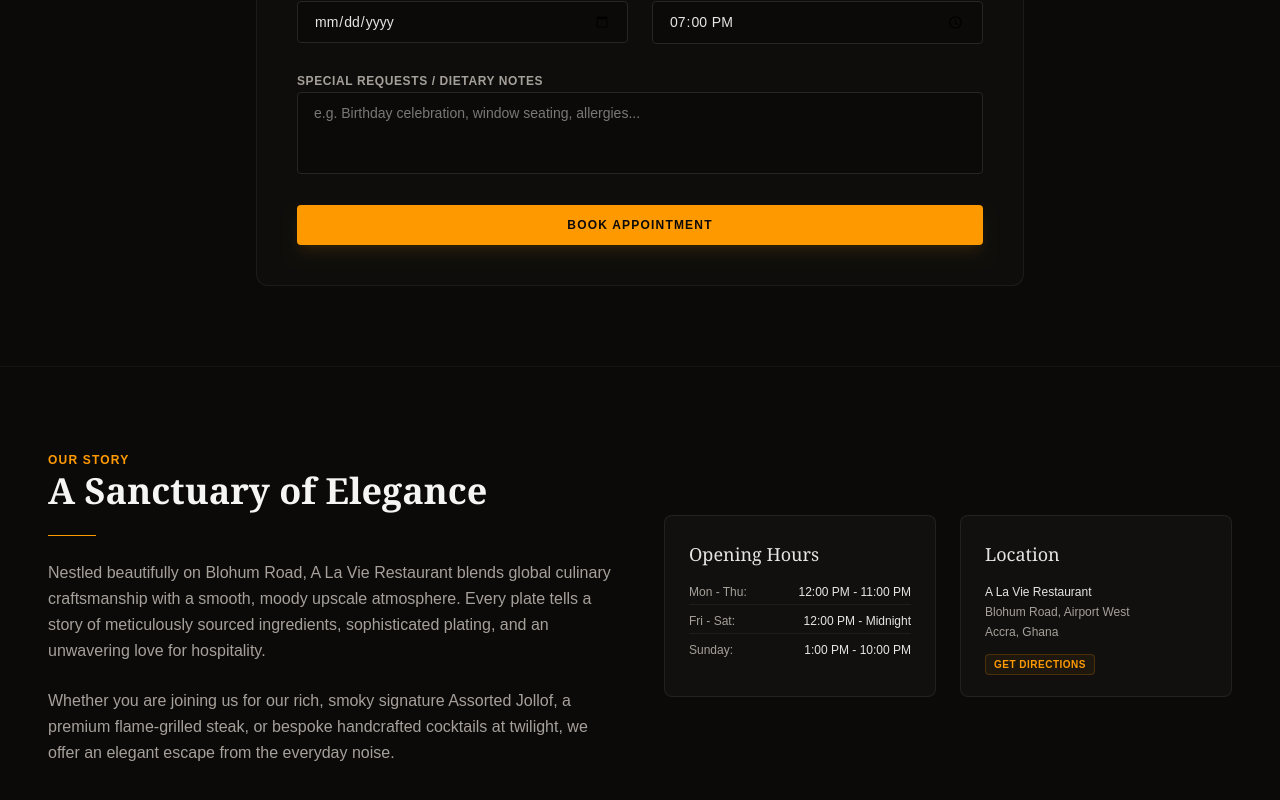
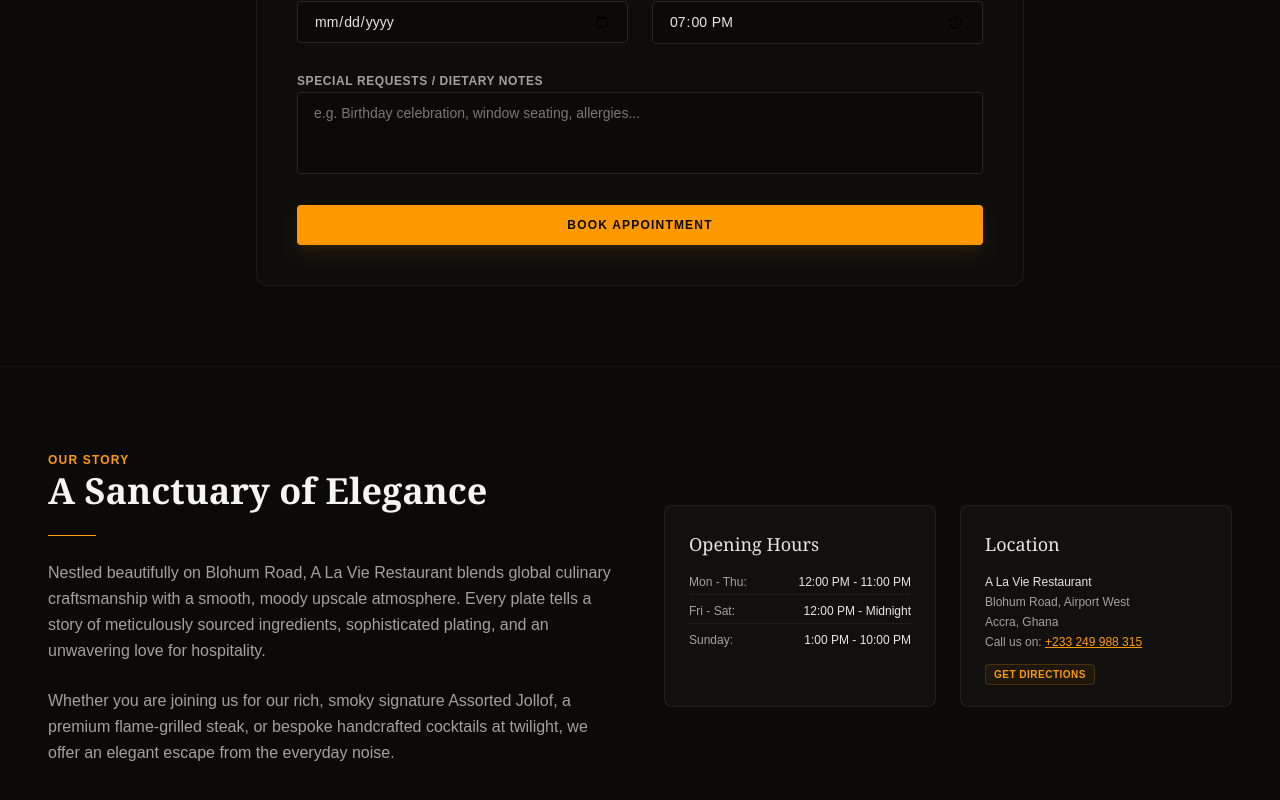
Before and after one commit to Raphael-Git01/alavie-restaurant-live, a Next.js app: page / in a window 1280 px wide. Shown: the part 6700-7500 px from the top of the page. Built offline with nearby package versions, Linux system fonts and the light colour scheme.

Commit message:
add phone

```diff
--- a/app/components/About.tsx
+++ b/app/components/About.tsx
@@ -49,6 +49,7 @@
               <p className="text-stone-200 font-medium">A La Vie Restaurant</p>
               <p>Blohum Road, Airport West</p>
               <p>Accra, Ghana</p>
+              <p>Call us on: <a  href="tel:+233249988315" className="text-amber-500 underline">+233 249 988 315</a></p>
               <div className="pt-3">
                 <span className="text-[10px] text-amber-500 uppercase font-semibold tracking-wider bg-amber-500/5 border border-amber-500/20 px-2 py-1 rounded">
                   Get Directions
--- a/app/components/Reservation.tsx
+++ b/app/components/Reservation.tsx
@@ -1,6 +1,7 @@
 "use client";
 
-import { useState } from "react";
+import { useState, type FormEvent } from "react";
+
 
 export default function Reservation() {
   const [formData, setFormData] = useState({
@@ -14,7 +15,7 @@
   });
   const [submitted, setSubmitted] = useState(false);
 
-  const handleSubmit = (e: React.FormEvent) => {
+  const handleSubmit = (e: FormEvent<HTMLFormElement>) => {
     e.preventDefault();
     // In production, this would send data to a database or restaurant email
     setSubmitted(true);
```
